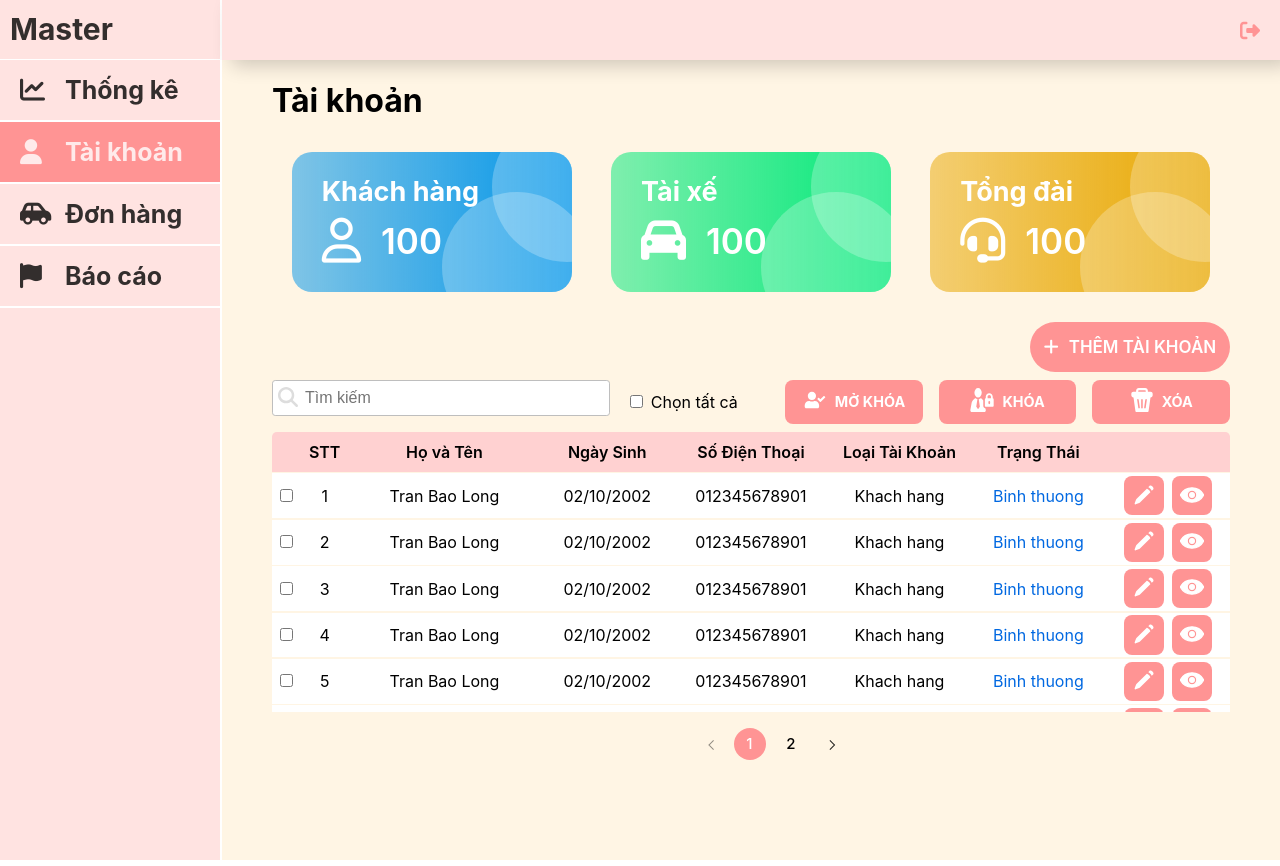
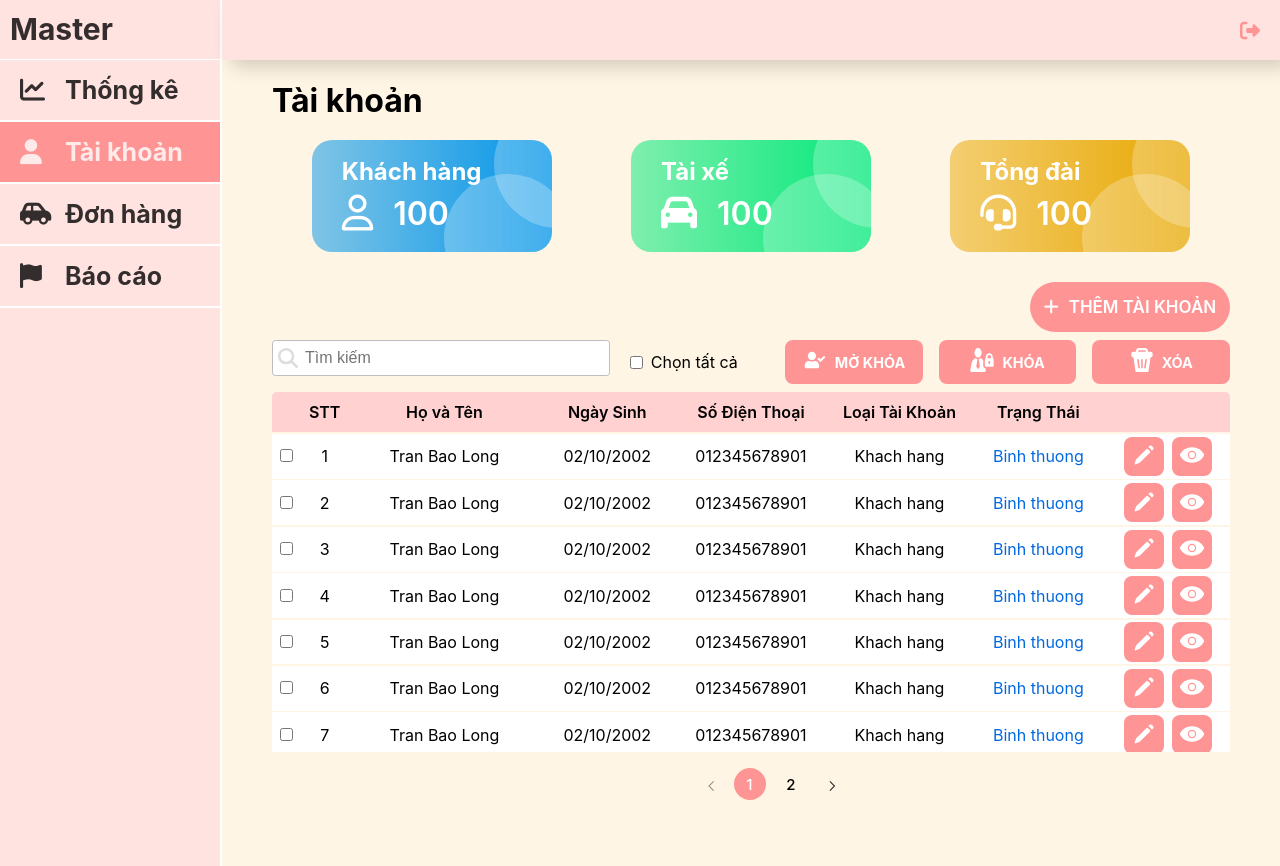
Before and after one commit to GetGoTeam/GetGo-Administrator, a React (Create React App) app: page /accounts in a window 1280 px wide. Built offline with nearby package versions, Linux system fonts and the light colour scheme.

Commit message:
style: fix style Filter, accounts

```diff
--- a/src/components/Layout/DefaultLayout/Filter/Filter.module.scss
+++ b/src/components/Layout/DefaultLayout/Filter/Filter.module.scss
@@ -1,6 +1,6 @@
 .rectangle {
-  width: 280px;
-  height: 140px;
+  width: 15rem;
+  height: 7rem;
   border-radius: 20px;
   overflow: hidden;
   position: relative;
@@ -18,8 +18,12 @@
   filter: brightness(85%);
 }
 
+.rectangle + .rectangle {
+  // margin-left: 50px;
+}
+
 .title {
-  font-size: 27px;
+  font-size: 1.5rem;
   font-weight: 700;
   color: white;
   margin-left: 30px;
@@ -32,21 +36,21 @@
 }
 
 .icon {
-  font-size: 45px;
+  font-size: 2.25rem;
   color: white;
   margin-right: 20px;
 }
 
 .quantity {
-  font-size: 35px;
+  font-size: 2rem;
   color: white;
   font-weight: 600;
   align-self: center;
 }
 
 .circle1 {
-  width: 150px;
-  height: 150px;
+  width: 8rem;
+  height: 8rem;
   border-radius: 100%;
   background-color: rgba($color: white, $alpha: 0.25);
   position: absolute;
@@ -55,8 +59,8 @@
 }
 
 .circle2 {
-  width: 150px;
-  height: 150px;
+  width: 8rem;
+  height: 8rem;
   border-radius: 100%;
   background-color: rgba($color: white, $alpha: 0.25);
   position: absolute;
--- a/src/pages/Accounts/accounts.module.scss
+++ b/src/pages/Accounts/accounts.module.scss
@@ -82,7 +82,7 @@
   }
 
   &-content {
-    height: 15rem;
+    height: 20rem;
     overflow-y: scroll;
 
     &::-webkit-scrollbar {
--- a/src/pages/Accounts/index.js
+++ b/src/pages/Accounts/index.js
@@ -163,7 +163,7 @@ function Accounts() {
 
   return (
     <>
-      <h1>Tài khoản</h1>
+      <h1 style={{ marginBottom: "10px" }}>Tài khoản</h1>
       <div className={classes["filter-container"]}>
         {filters.map((item, index) => (
           <Filter key={index} title={item.title} icon={item.icon} color={item.color} quantity={item.quantity} />
```
